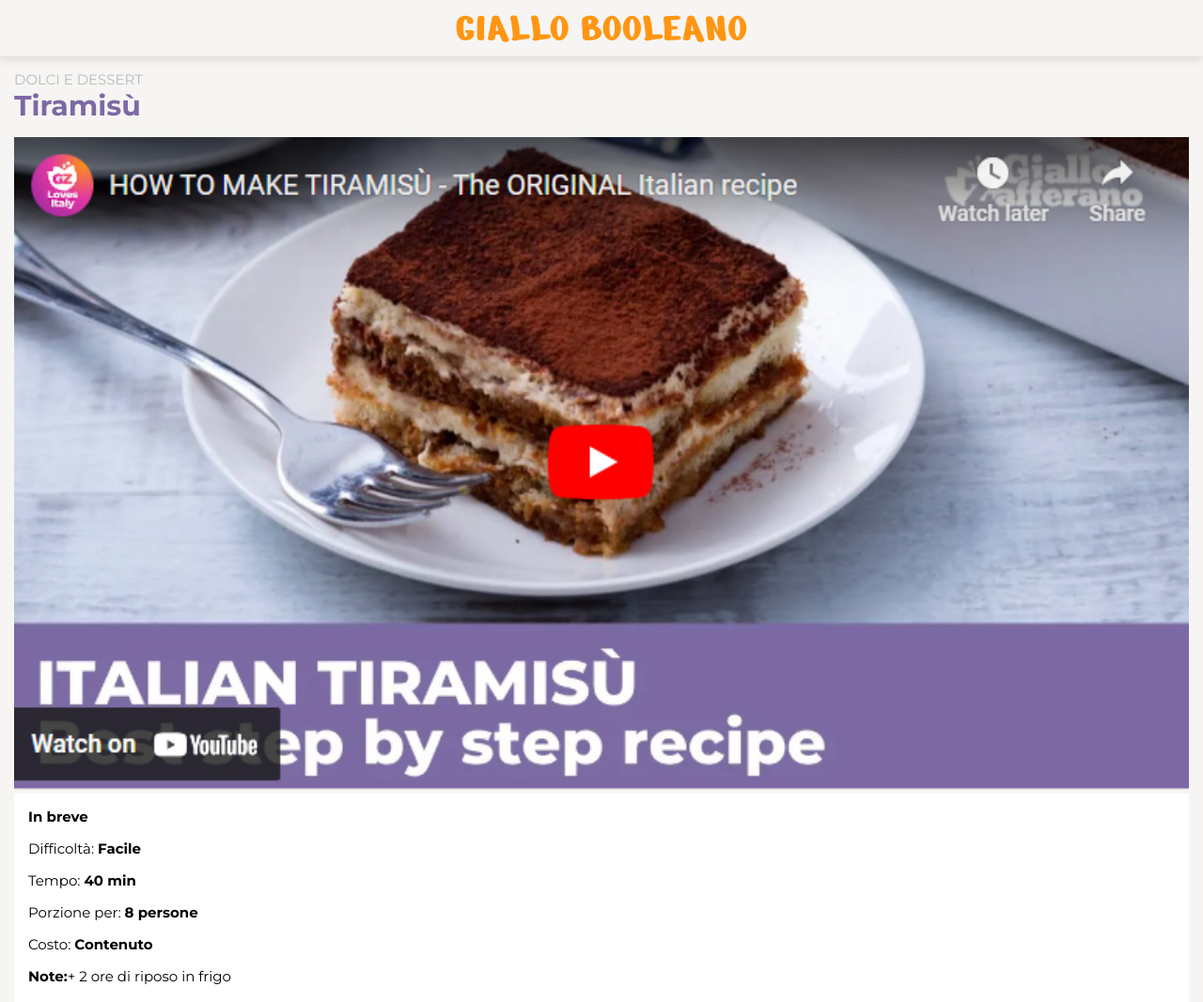
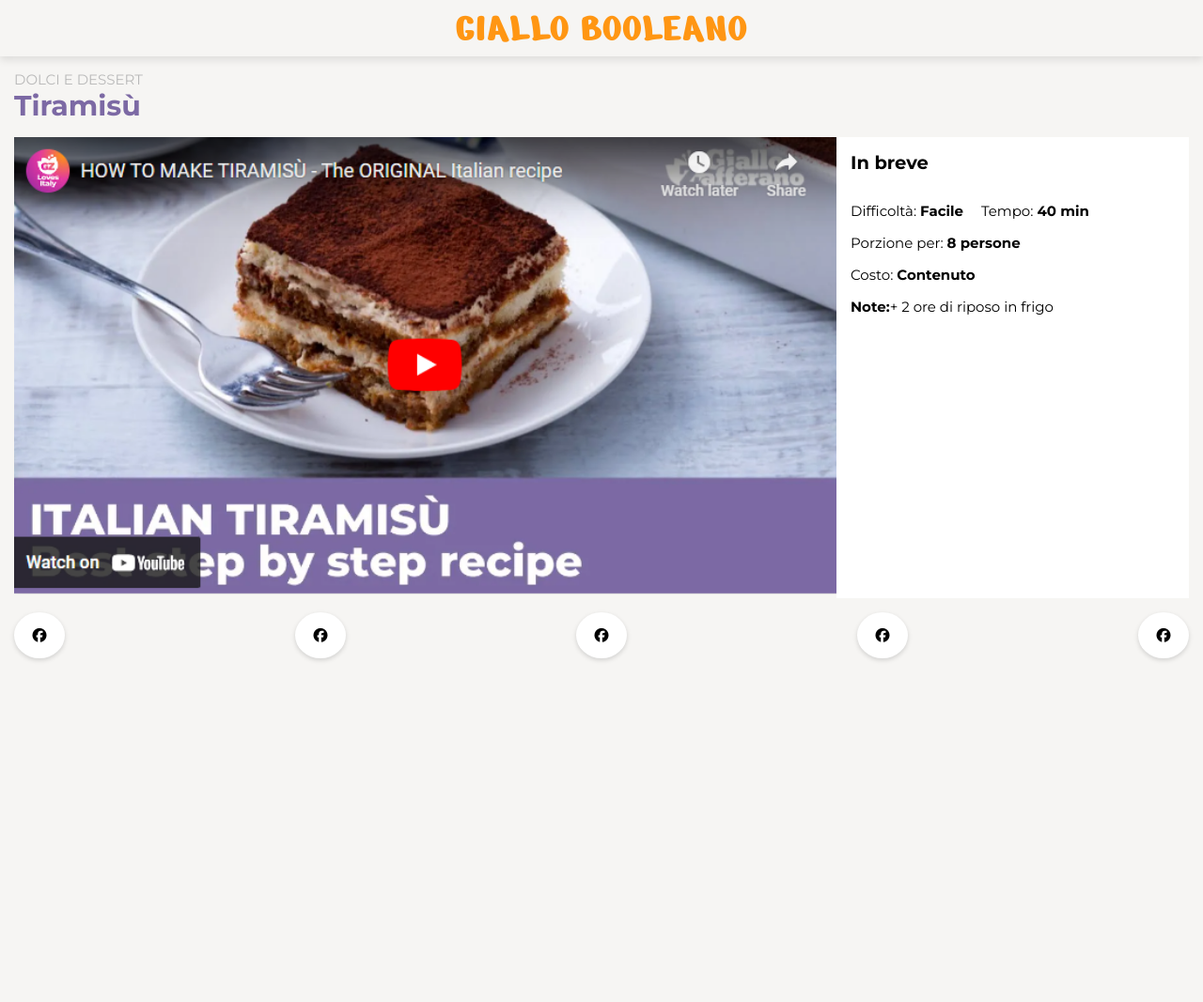
Before and after one commit to DavideGiuseppeCIliento/htmlcss-responsive-layout, a plain HTML site: page index.html in a window 1280 px wide. Shown: the whole page at 94% size. After the commit the page ends 800 px from the top, so only its background shows below. Drawn offline with Linux system fonts and the light colour scheme.

Commit message:
+ PRESENTAZIONE Completa

```diff
--- a/assets/css/style.css
+++ b/assets/css/style.css
@@ -185,6 +185,10 @@ h5 {
   font-weight: 900;
 }
 
+.shadow {
+  box-shadow: 0px 2px 5px rgba(0, 0, 0, 0.15);
+}
+
 /* ----------------------------------- HEADER MOBILE FINO A 576px -----------------------------------*/
 
 #header-menu {
@@ -254,27 +258,65 @@ header .row {
   padding: 1rem;
 }
 
+.info-title {
+  font-size: 1.3rem;
+  padding-bottom: 2rem;
+}
+
 li {
   padding-bottom: 1rem;
 }
 
-/* ------- HEADER LARGE MOBILE DA 577px A 768px ------- */
+ul {
+  margin-top: 2rem;
+}
+
+/* ------- PRESENTATION SECTION MOBILE DA 577px A 768px ------- */
 @media screen and (min-width: 577px) {
 }
 
-/* -------  HEADER TABLET DA 769px A 992px ------- */
+/* -------  PRESENTATION SECTION DA 769px A 992px ------- */
 @media screen and (min-width: 769px) {
-  header .col-100 {
-    text-align: left;
+  li {
+    display: inline-block;
+    padding-right: 1rem;
   }
 }
 
-/* ------- HEADER DESKTOP DA 993px A INFINITO ------- */
+/* ------- PRESENTATION SECTION DA 993px A INFINITO ------- */
 @media screen and (min-width: 993px) {
-  header .col-100 {
-    text-align: left;
+  #presentation .row {
+    display: flex;
+    flex-wrap: wrap;
   }
-  .logo {
-    font-size: 3rem;
+
+  .category-food {
+    width: 100%;
+  }
+  .title-card {
+    width: 100%;
+  }
+  .video-card {
+    width: 70%;
+  }
+  .info-card {
+    width: 30%;
   }
 }
+
+/* ----------------------------------- SOCIAL SECTION MOBILE FINO A 576px -----------------------------------*/
+
+#social .container {
+  width: 100%;
+  padding: 1rem 0;
+}
+
+#social .row {
+  justify-content: space-between;
+}
+
+#social .col {
+  background-color: white;
+  border-radius: 50%;
+  padding: 1rem 1.3rem;
+}
--- a/index.html
+++ b/index.html
@@ -60,14 +60,17 @@
                 <!-- TITLE CARD -->
                 <div class="category-food">Dolci e Dessert</div>
                 <div class="col-100 title-card">Tiramisù</div>
+              </div>
+              <div class="row">
                 <!-- VIDEO -->
                 <div class="col-100 video-card">
                   <img src="./assets/immagini/image (10).png" alt="" />
                 </div>
+
                 <!-- INFO -->
                 <div class="col-100 info-card">
+                  <span class="font-weight info-title">In breve</span>
                   <ul>
-                    <li><span class="font-weight">In breve</span></li>
                     <li>
                       Difficoltà: <span class="font-weight">Facile </span>
                     </li>
@@ -85,6 +88,29 @@
               </div>
             </div>
           </section>
+
+          <!------------------------------------- PRESENTATION SECTION ------------------------------------->
+          <section id="social">
+            <div class="container">
+              <div class="row flex-element">
+                <div class="col shadow">
+                  <i class="fa-brands fa-facebook"></i>
+                </div>
+                <div class="col shadow">
+                  <i class="fa-brands fa-facebook"></i>
+                </div>
+                <div class="col shadow">
+                  <i class="fa-brands fa-facebook"></i>
+                </div>
+                <div class="col shadow">
+                  <i class="fa-brands fa-facebook"></i>
+                </div>
+                <div class="col shadow">
+                  <i class="fa-brands fa-facebook"></i>
+                </div>
+              </div>
+            </div>
+          </section>
         </div>
       </main>
 
```
